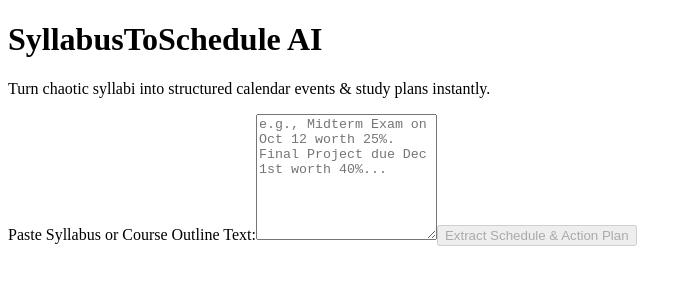
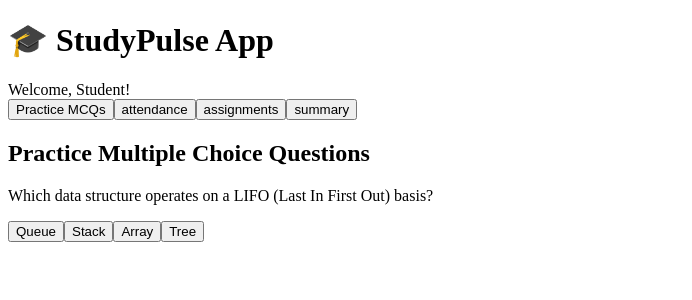
Before and after one commit to musa761234-source/syllabus-to-schedule, a Next.js app: page / in a window 1280 px wide. Shown: the top 300 px of the page, without its empty margins (0-692 px from the left). Built offline with nearby package versions, Linux system fonts and the light colour scheme.

Commit message:
Update page.js

```diff
--- a/app/page.js
+++ b/app/page.js
@@ -1,117 +1,147 @@
-'use client';
-import { useState } from 'react';
+import React, { useState } from 'react';
 
-export default function Home() {
-  const [syllabusText, setSyllabusText] = useState('');
-  const [loading, setLoading] = useState(false);
-  const [schedule, setSchedule] = useState(null);
-  const [error, setError] = useState('');
+export default function StudentApp() {
+  const [activeTab, setActiveTab] = useState('mcqs');
 
-  const handleAnalyze = async () => {
-    if (!syllabusText.trim()) return;
-    setLoading(true);
-    setError('');
+  // Dummy State Data
+  const [attendance, setAttendance] = useState([
+    { subject: 'Computer Science', attended: 22, total: 25 },
+    { subject: 'Mathematics', attended: 18, total: 20 },
+    { subject: 'Physics', attended: 14, total: 20 },
+  ]);
 
-    try {
-      const response = await fetch('/api/analyze', {
-        method: 'POST',
-        headers: { 'Content-Type': 'application/json' },
-        body: JSON.stringify({ syllabusText }),
-      });
+  const [assignments, setAssignments] = useState([
+    { id: 1, title: 'Calculus Problem Set 3', due: '2026-08-01', status: 'Pending' },
+    { id: 2, title: 'Database Design Document', due: '2026-08-05', status: 'In Progress' },
+  ]);
 
-      const data = await response.json();
-      if (!response.ok) throw new Error(data.error || 'Failed to analyze syllabus');
-      setSchedule(data.result);
-    } catch (err) {
-      setError(err.message);
-    } finally {
-      setLoading(false);
+  const [mcqs] = useState([
+    {
+      id: 1,
+      question: 'Which data structure operates on a LIFO (Last In First Out) basis?',
+      options: ['Queue', 'Stack', 'Array', 'Tree'],
+      correct: 1,
+      summary: 'A Stack pushes and pops items from the top, adhering to LIFO principles.'
     }
-  };
+  ]);
 
-  const downloadICS = () => {
-    if (!schedule) return;
-    let icsContent = "BEGIN:VCALENDAR\nVERSION:2.0\nPRODID:-//SyllabusToSchedule AI//EN\n";
-
-    schedule.forEach((item) => {
-      const cleanDate = item.dueDate.replace(/-/g, '');
-      icsContent += `BEGIN:VEVENT\nSUMMARY:${item.title} (${item.weight}%)\nDESCRIPTION:${item.description}\\nChecklist: ${item.subtasks.join(', ')}\nDTSTART:${cleanDate}T090000Z\nDTEND:${cleanDate}T100000Z\nEND:VEVENT\n`;
-    });
-
-    icsContent += "END:VCALENDAR";
-
-    const blob = new Blob([icsContent], { type: 'text/calendar;charset=utf-8' });
-    const url = window.URL.createObjectURL(blob);
-    const link = document.createElement('a');
-    link.href = url;
-    link.setAttribute('download', 'academic_schedule.ics');
-    document.body.appendChild(link);
-    link.click();
-    document.body.removeChild(link);
-  };
+  const [selectedAnswers, setSelectedAnswers] = useState({});
 
   return (
-    <main className="min-h-screen bg-slate-50 text-slate-900 p-6 md:p-12 max-w-5xl mx-auto">
-      <header className="mb-8 text-center">
-        <h1 className="text-4xl font-extrabold text-indigo-600 mb-2">SyllabusToSchedule AI</h1>
-        <p className="text-slate-600">Turn chaotic syllabi into structured calendar events & study plans instantly.</p>
+    <div className="min-h-screen bg-slate-100 text-slate-800 p-6">
+      {/* App Header */}
+      <header className="max-w-5xl mx-auto mb-6 flex justify-between items-center bg-white p-4 rounded-xl shadow-sm">
+        <h1 className="text-2xl font-bold text-indigo-600">🎓 StudyPulse App</h1>
+        <div className="text-sm font-medium text-slate-500">Welcome, Student!</div>
       </header>
 
-      <div className="bg-white p-6 rounded-xl shadow-md border border-slate-200 mb-8">
-        <label className="block font-semibold mb-2 text-slate-700">Paste Syllabus or Course Outline Text:</label>
-        <textarea
-          rows={8}
-          className="w-full p-3 border border-slate-300 rounded-lg focus:ring-2 focus:ring-indigo-500 focus:outline-none text-sm"
-          placeholder="e.g., Midterm Exam on Oct 12 worth 25%. Final Project due Dec 1st worth 40%..."
-          value={syllabusText}
-          onChange={(e) => setSyllabusText(e.target.value)}
-        />
+      {/* Navigation Tabs */}
+      <div className="max-w-5xl mx-auto mb-6 flex gap-2 border-b border-slate-200 pb-2 overflow-x-auto">
+        {['mcqs', 'attendance', 'assignments', 'summary'].map((tab) => (
           <button
-          onClick={handleAnalyze}
-          disabled={loading || !syllabusText}
-          className="mt-4 w-full bg-indigo-600 hover:bg-indigo-700 text-white font-semibold py-3 rounded-lg transition disabled:bg-slate-300"
+            key={tab}
+            onClick={() => setActiveTab(tab)}
+            className={`px-4 py-2 rounded-lg font-medium text-sm transition capitalize ${
+              activeTab === tab
+                ? 'bg-indigo-600 text-white shadow-sm'
+                : 'bg-white text-slate-600 hover:bg-slate-200'
+            }`}
           >
-          {loading ? 'AI Processing Syllabus...' : 'Extract Schedule & Action Plan'}
+            {tab === 'mcqs' ? 'Practice MCQs' : tab}
           </button>
-        {error && <p className="mt-3 text-red-500 text-sm">{error}</p>}
+        ))}
       </div>
 
-      {schedule && (
-        <section className="space-y-6">
-          <div className="flex justify-between items-center">
-            <h2 className="text-2xl font-bold text-slate-800">Extracted Milestones</h2>
+      {/* Main Content Area */}
+      <main className="max-w-5xl mx-auto">
+        {/* MCQ & Quiz Section */}
+        {activeTab === 'mcqs' && (
+          <div className="space-y-4">
+            <h2 className="text-xl font-bold">Practice Multiple Choice Questions</h2>
+            {mcqs.map((q) => (
+              <div key={q.id} className="bg-white p-6 rounded-xl shadow-sm border border-slate-200">
+                <p className="font-semibold text-lg mb-4">{q.question}</p>
+                <div className="grid gap-2 mb-4">
+                  {q.options.map((opt, idx) => (
                     <button
-              onClick={downloadICS}
-              className="bg-emerald-600 hover:bg-emerald-700 text-white font-medium px-4 py-2 rounded-lg transition text-sm"
+                      key={idx}
+                      onClick={() => setSelectedAnswers({ ...selectedAnswers, [q.id]: idx })}
+                      className={`p-3 rounded-lg border text-left text-sm font-medium transition ${
+                        selectedAnswers[q.id] === idx
+                          ? idx === q.correct
+                            ? 'bg-emerald-100 border-emerald-500 text-emerald-800'
+                            : 'bg-rose-100 border-rose-500 text-rose-800'
+                          : 'bg-slate-50 border-slate-200 hover:bg-slate-100'
+                      }`}
                     >
-              Export to .ICS Calendar
+                      {opt}
                     </button>
+                  ))}
                 </div>
-
-          <div className="grid gap-4 md:grid-cols-2">
-            {schedule.map((item, idx) => (
-              <div key={idx} className="bg-white p-5 rounded-lg border border-slate-200 shadow-sm">
-                <div className="flex justify-between items-start mb-2">
-                  <h3 className="font-bold text-lg text-slate-900">{item.title}</h3>
-                  <span className="bg-indigo-100 text-indigo-800 text-xs px-2.5 py-1 rounded-full font-semibold">
-                    {item.weight}% of grade
-                  </span>
+                {selectedAnswers[q.id] !== undefined && (
+                  <div className="p-3 bg-indigo-50 border border-indigo-200 rounded-lg text-sm text-indigo-900">
+                    <strong>Topic Summary:</strong> {q.summary}
                   </div>
-                <p className="text-sm text-slate-500 mb-3">📅 Due: {item.dueDate}</p>
-                <p className="text-sm text-slate-700 mb-3">{item.description}</p>
-                <div className="border-t pt-3">
-                  <p className="text-xs font-semibold text-slate-500 uppercase tracking-wider mb-2">Preparation Steps:</p>
-                  <ul className="list-disc list-inside text-xs text-slate-600 space-y-1">
-                    {item.subtasks?.map((task, i) => (
-                      <li key={i}>{task}</li>
-                    ))}
-                  </ul>
-                </div>
+                )}
               </div>
             ))}
           </div>
-        </section>
+        )}
+
+        {/* Attendance Tracker */}
+        {activeTab === 'attendance' && (
+          <div className="bg-white p-6 rounded-xl shadow-sm border border-slate-200">
+            <h2 className="text-xl font-bold mb-4">Attendance Overview</h2>
+            <div className="grid gap-4 md:grid-cols-3">
+              {attendance.map((item, idx) => {
+                const percentage = Math.round((item.attended / item.total) * 100);
+                return (
+                  <div key={idx} className="p-4 border rounded-lg bg-slate-50">
+                    <h3 className="font-bold text-slate-800">{item.subject}</h3>
+                    <p className="text-2xl font-extrabold text-indigo-600 my-2">{percentage}%</p>
+                    <p className="text-xs text-slate-500">
+                      Attended {item.attended} out of {item.total} classes
+                    </p>
+                  </div>
+                );
+              })}
+            </div>
+          </div>
+        )}
+
+        {/* Assignments Section */}
+        {activeTab === 'assignments' && (
+          <div className="bg-white p-6 rounded-xl shadow-sm border border-slate-200">
+            <h2 className="text-xl font-bold mb-4">Upcoming Assignments</h2>
+            <div className="divide-y">
+              {assignments.map((item) => (
+                <div key={item.id} className="py-3 flex justify-between items-center">
+                  <div>
+                    <p className="font-semibold">{item.title}</p>
+                    <p className="text-xs text-slate-500">Due: {item.due}</p>
+                  </div>
+                  <span className="bg-amber-100 text-amber-800 text-xs px-3 py-1 rounded-full font-medium">
+                    {item.status}
+                  </span>
+                </div>
+              ))}
+            </div>
+          </div>
+        )}
+
+        {/* Practice Summary */}
+        {activeTab === 'summary' && (
+          <div className="bg-white p-6 rounded-xl shadow-sm border border-slate-200">
+            <h2 className="text-xl font-bold mb-2">Subject Quick Summaries</h2>
+            <p className="text-sm text-slate-600 mb-4">
+              Review concise notes and key formulas generated for your active courses.
+            </p>
+            <blockquote className="border-l-4 border-indigo-500 pl-4 py-2 bg-slate-50 text-sm italic">
+              "Data Structures: Stacks use LIFO, Queues use FIFO. Trees are non-linear hierarchical structures used for quick searches."
+            </blockquote>
+          </div>
         )}
       </main>
+    </div>
   );
 }
```
Lines whose indentation alone changed are shown as unchanged.
